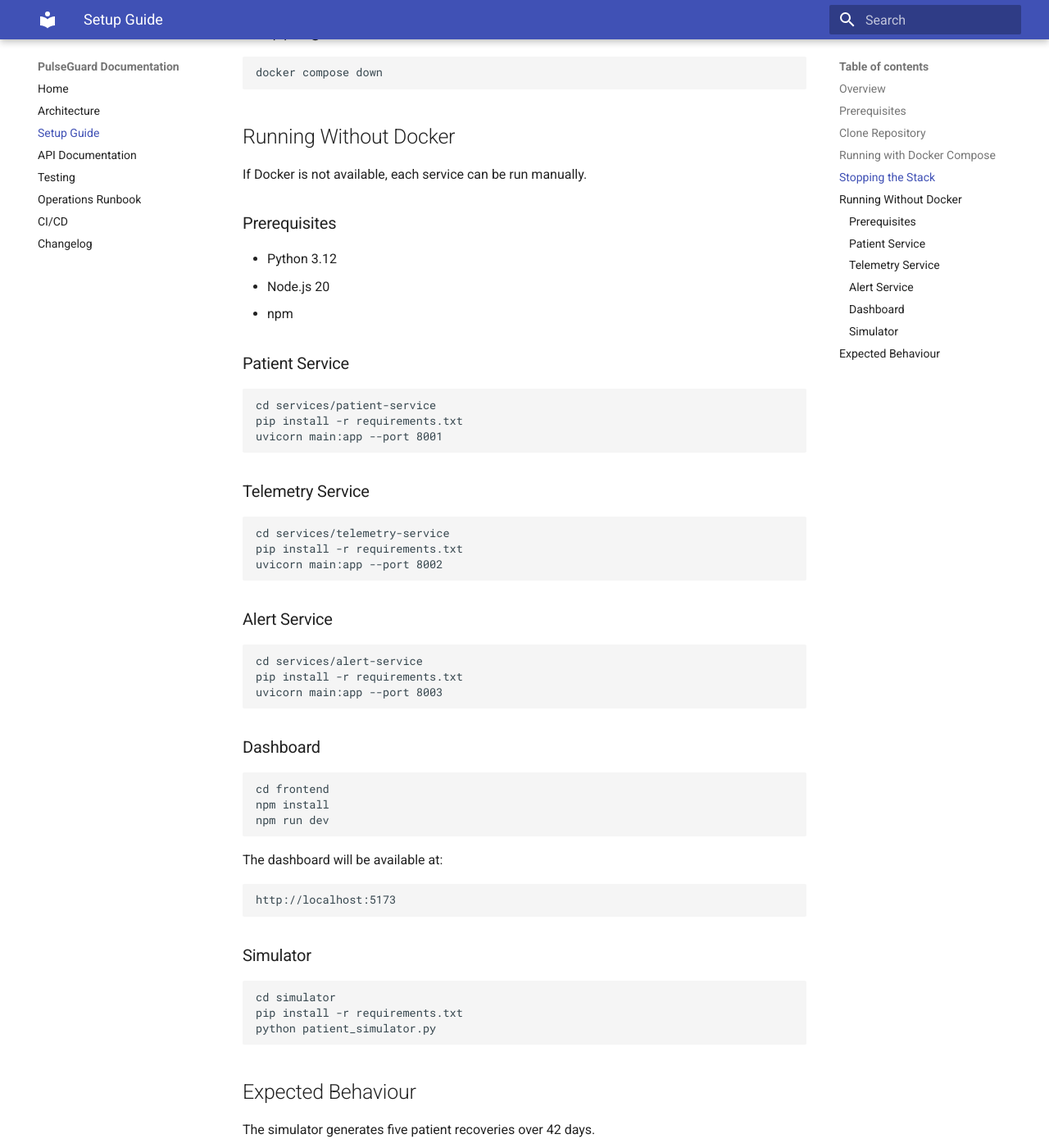
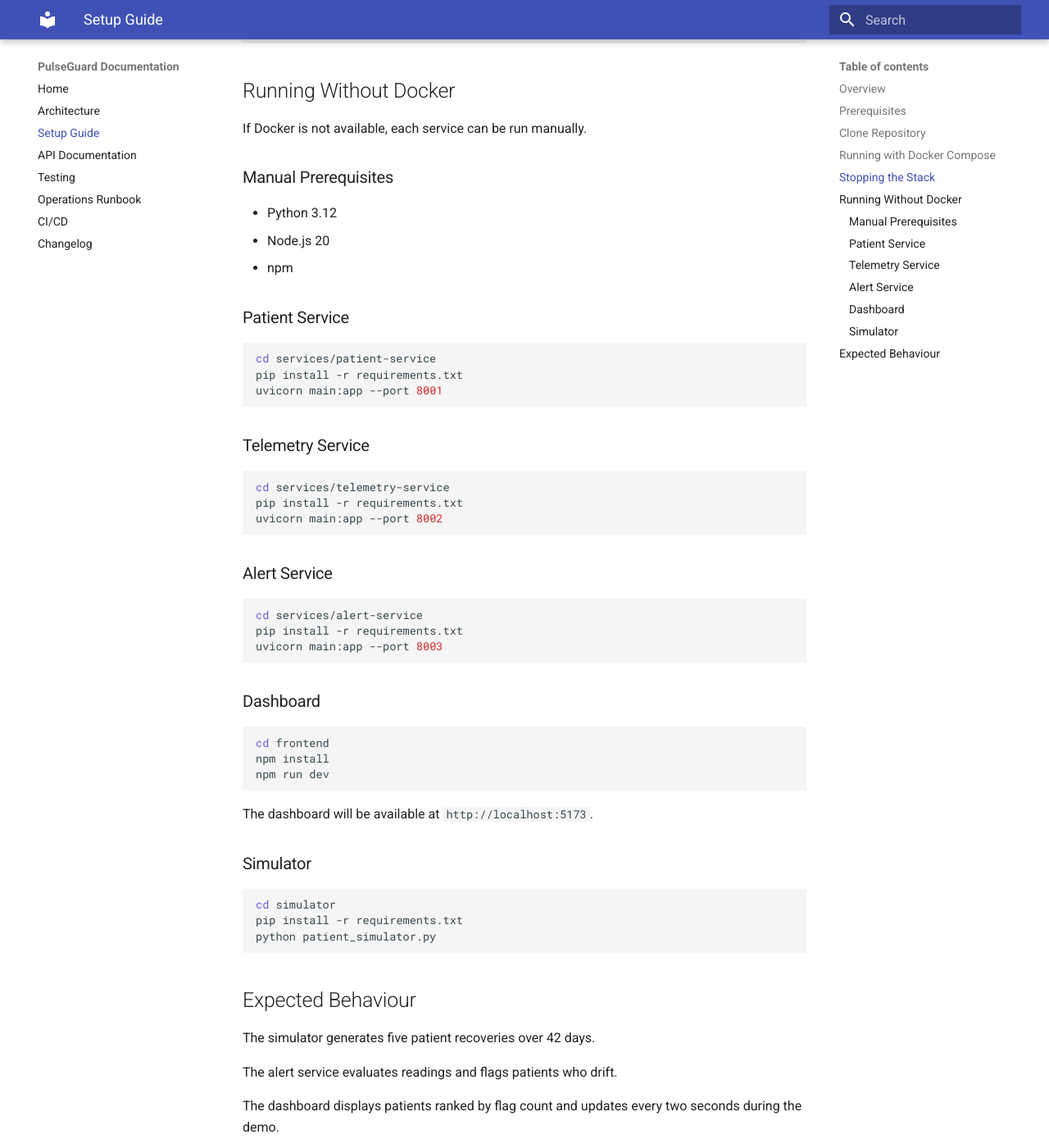
Before and after one commit to Ibukunn7/pulseguard-prototype, an MkDocs documentation site: the page built from docs/setup.md, in a window 1280 px wide and 1400 px high, scrolled down 1346 px. Shown: the whole window at 82% size. Built offline with MkDocs 1.6.1 and Material for MkDocs 9.7.7, drawn with Linux system fonts in a browser that asks for light colours; some of the changed text lies outside the part shown.

Commit message:
Fix markdownlint errors in docs

````diff
--- a/docs/setup.md
+++ b/docs/setup.md
@@ -14,13 +14,13 @@ The following software must be installed:
 
 ## Clone Repository
 
-```
+```bash
 git clone https://github.com/Ibukunn7/pulseguard-prototype.git
 ```
 
 Navigate into the repository:
 
-```
+```bash
 cd pulseguard-prototype
 ```
 
@@ -28,7 +28,7 @@ cd pulseguard-prototype
 
 Build and start all services:
 
-```
+```bash
 docker compose up --build
 ```
 
@@ -43,15 +43,11 @@ The following ports will be available:
 
 The simulator starts automatically and begins replaying patient data.
 
-Open the dashboard at:
-
-```
-http://localhost:3000
-```
+Open the dashboard at `http://localhost:3000`.
 
 ## Stopping the Stack
 
-```
+```bash
 docker compose down
 ```
 
@@ -59,7 +55,7 @@ docker compose down
 
 If Docker is not available, each service can be run manually.
 
-### Prerequisites
+### Manual Prerequisites
 
 - Python 3.12
 - Node.js 20
@@ -67,7 +63,7 @@ If Docker is not available, each service can be run manually.
 
 ### Patient Service
 
-```
+```bash
 cd services/patient-service
 pip install -r requirements.txt
 uvicorn main:app --port 8001
@@ -75,7 +71,7 @@ uvicorn main:app --port 8001
 
 ### Telemetry Service
 
-```
+```bash
 cd services/telemetry-service
 pip install -r requirements.txt
 uvicorn main:app --port 8002
@@ -83,7 +79,7 @@ uvicorn main:app --port 8002
 
 ### Alert Service
 
-```
+```bash
 cd services/alert-service
 pip install -r requirements.txt
 uvicorn main:app --port 8003
@@ -91,21 +87,17 @@ uvicorn main:app --port 8003
 
 ### Dashboard
 
-```
+```bash
 cd frontend
 npm install
 npm run dev
 ```
 
-The dashboard will be available at:
-
-```
-http://localhost:5173
-```
+The dashboard will be available at `http://localhost:5173`.
 
 ### Simulator
 
-```
+```bash
 cd simulator
 pip install -r requirements.txt
 python patient_simulator.py
````
Also changed, not shown: docs/architecture.md (+1 -1 lines), docs/runbook.md (+13 -29 lines), 1 other file.
